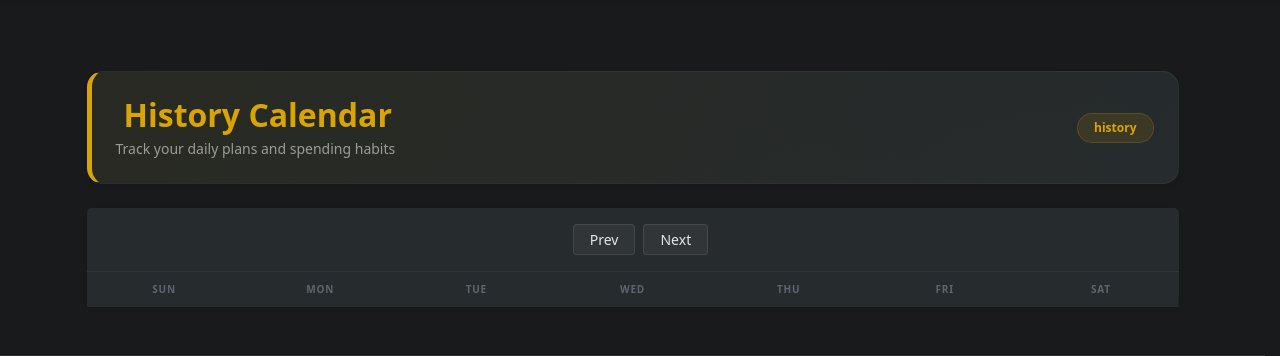
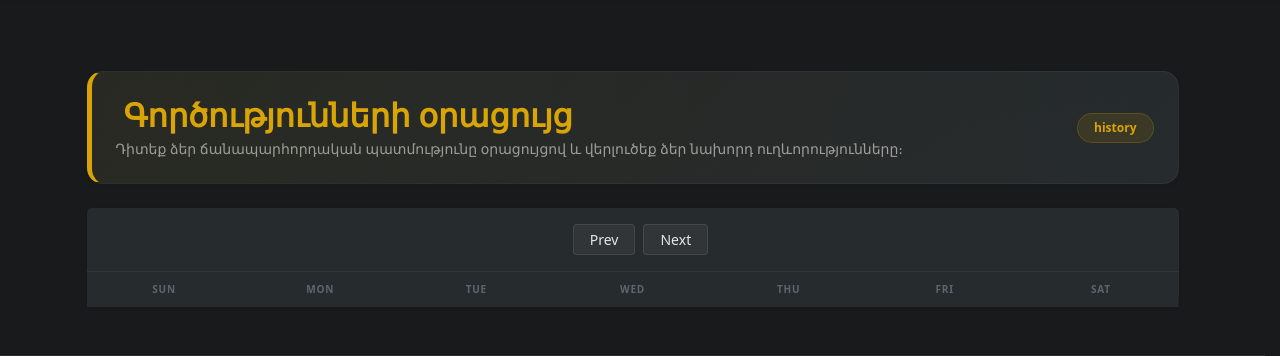
Before and after one commit to Proxima5559/Tourismus, a Python web app: template templates/history/index.html in a window 1280 px wide. Shown: the part 57-413 px from the top of the page. Run offline with Jinja, Linux system fonts and the light colour scheme; the template is opened without the code that fills it, so the values that code supplies are empty; some libraries are stand-ins or nearby versions.

Commit message:
Chnaged: history to Armenian

```diff
--- a/templates/history/index.html
+++ b/templates/history/index.html
@@ -31,7 +31,7 @@
 }
 
 .calendar-day:nth-child(7n) {
-        border-right: none !important; /* Remove right border for Saturday column */
+        border-right: none !important;
     }
 
 .calendar-day:hover { background: var(--bg-card-2); }
@@ -43,8 +43,8 @@
 
 <div class="container mt-5">
      {{ render_header(
-        title="History Calendar",
-        subtitle="Track your daily plans and spending habits",
+        title="Գործությունների օրացույց",
+        subtitle="Դիտեք ձեր ճանապարհորդական պատմությունը օրացույցով և վերլուծեք ձեր նախորդ ուղևորությունները։",
         title_icon="history",
         accent_icon="history"
     ) }}
```
